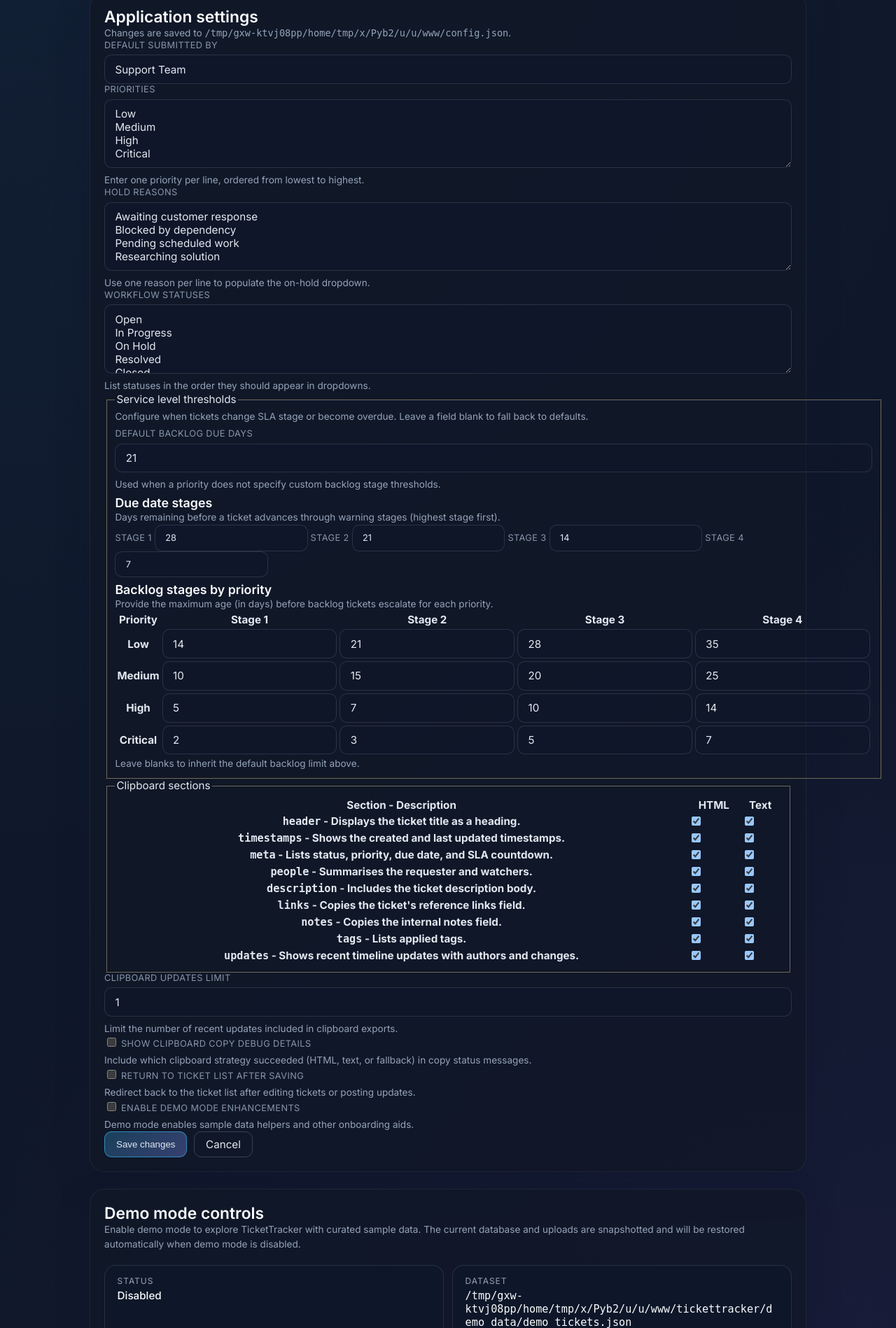
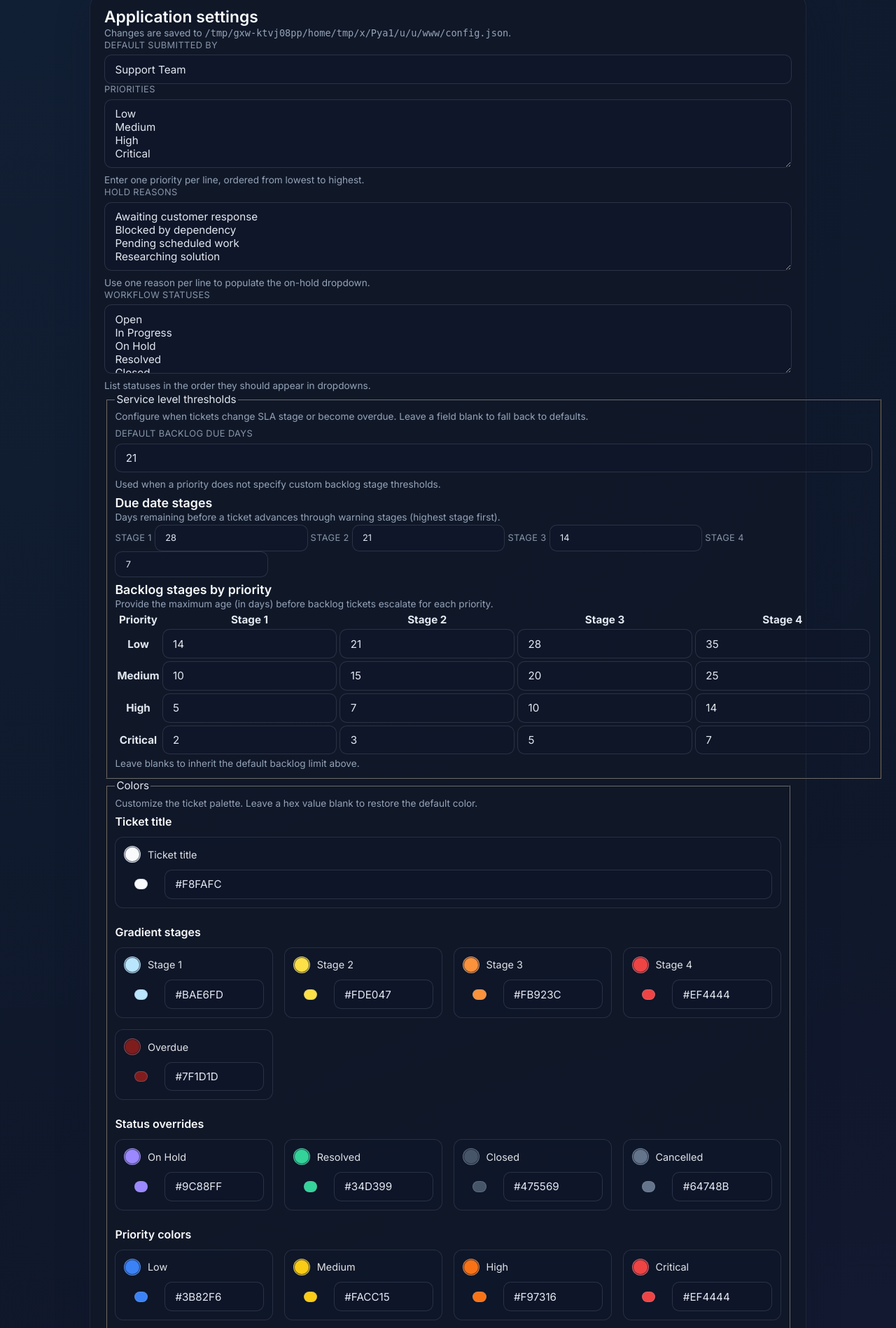
Before and after one commit to rinc3w1nd/TicketTracker, a Flask app: page /settings in a window 1280 px wide. Shown: the part 154-2052 px from the top of the page at 70% size. Run offline with Flask 3, Linux system fonts and the light colour scheme.

Commit message:
Add configurable color palette controls

```diff
--- a/static/css/styles.css
+++ b/static/css/styles.css
@@ -981,6 +981,92 @@ body.compact .filter-fields .filter-actions {
 
 .field-group[data-hidden] {
   display: none;
+}
+
+.color-settings .color-palette {
+  display: flex;
+  flex-direction: column;
+  gap: 1.5rem;
+}
+
+.color-section {
+  display: flex;
+  flex-direction: column;
+  gap: 0.75rem;
+}
+
+.color-section h3 {
+  font-size: 1rem;
+  font-weight: 600;
+  color: #f8fafc;
+}
+
+.color-section-grid {
+  display: grid;
+  gap: 1rem;
+  grid-template-columns: repeat(auto-fit, minmax(220px, 1fr));
+}
+
+.color-entry {
+  background: rgba(15, 23, 42, 0.45);
+  border: 1px solid rgba(148, 163, 184, 0.18);
+  border-radius: 0.75rem;
+  padding: 0.75rem;
+  display: flex;
+  flex-direction: column;
+  gap: 0.6rem;
+}
+
+.color-entry-label {
+  display: flex;
+  align-items: center;
+  gap: 0.6rem;
+  font-size: 0.9rem;
+  color: rgba(248, 250, 252, 0.9);
+}
+
+.color-chip {
+  width: 1.5rem;
+  height: 1.5rem;
+  border-radius: 999px;
+  border: 1px solid rgba(148, 163, 184, 0.35);
+  box-shadow: 0 0 0 1px rgba(15, 23, 42, 0.6) inset;
+}
+
+.color-entry-inputs {
+  display: flex;
+  align-items: center;
+  gap: 0.6rem;
+  flex-wrap: wrap;
+}
+
+.color-entry-inputs input[type="color"] {
+  border: none;
+  padding: 0;
+  width: 3rem;
+  height: 2.25rem;
+  background: transparent;
+  cursor: pointer;
+}
+
+.color-entry-inputs input[type="color"]::-webkit-color-swatch-wrapper {
+  padding: 0;
+}
+
+.color-entry-inputs input[type="color"]::-webkit-color-swatch {
+  border: 1px solid rgba(148, 163, 184, 0.3);
+  border-radius: 0.5rem;
+}
+
+.color-entry-inputs input[type="color"]::-moz-color-swatch {
+  border: 1px solid rgba(148, 163, 184, 0.3);
+  border-radius: 0.5rem;
+}
+
+.color-hex-input {
+  flex: 1 1 8ch;
+  min-width: 0;
+  text-transform: uppercase;
 }
 
 .tag-mode {
--- a/templates/settings.html
+++ b/templates/settings.html
@@ -143,6 +143,52 @@
             </tbody>
           </table>
           <p class="help">Leave blanks to inherit the default backlog limit above.</p>
+        </div>
+      </fieldset>
+
+      <fieldset class="field-group color-settings">
+        <legend>Colors</legend>
+        <p class="help">
+          Customize the ticket palette. Leave a hex value blank to restore the default
+          color.
+        </p>
+        <div class="color-palette">
+          {% for section in color_sections %}
+            <div class="color-section">
+              <h3>{{ section.label }}</h3>
+              <div class="color-section-grid">
+                {% for entry in section.entries %}
+                  {% set key_slug = entry.key|lower|replace(' ', '-')|replace('/', '-')|replace('[', '-')|replace(']', '-') %}
+                  {% set input_id = "color_%s_%s" | format(section.name, key_slug) %}
+                  <div class="color-entry">
+                    <div class="color-entry-label">
+                      <span class="color-chip" style="background-color: {{ entry.value }}" aria-hidden="true"></span>
+                      <span>{{ entry.label }}</span>
+                    </div>
+                    <div class="color-entry-inputs">
+                      <input
+                        type="color"
+                        id="{{ input_id }}"
+                        name="{{ entry.field_name }}"
+                        value="{{ entry.value }}"
+                        aria-label="{{ entry.label }} color"
+                      />
+                      <input
+                        type="text"
+                        class="color-hex-input"
+                        name="{{ entry.text_field_name }}"
+                        value="{{ entry.text }}"
+                        placeholder="{{ entry.default }}"
+                        pattern="#?[0-9a-fA-F]{3}([0-9a-fA-F]{3})?"
+                        title="Enter a hex color like #AABBCC or #ABC"
+                        aria-label="{{ entry.label }} hex value"
+                      />
+                    </div>
+                  </div>
+                {% endfor %}
+              </div>
+            </div>
+          {% endfor %}
         </div>
       </fieldset>
 
--- a/tickettracker/views/settings.py
+++ b/tickettracker/views/settings.py
@@ -3,7 +3,7 @@ from __future__ import annotations
 
 from dataclasses import replace
 from copy import deepcopy
-from typing import Dict, List, Tuple
+from typing import Dict, List, Mapping, Tuple
 
 from flask import (
     Blueprint,
@@ -18,7 +18,15 @@ from flask import (
 from ..config import (
     AppConfig,
     DEFAULT_CONFIG,
+    DEFAULT_GRADIENT_COLORS,
+    DEFAULT_PRIORITY_COLORS,
     DEFAULT_PRIORITY_STAGE_DAYS_FALLBACK,
+    DEFAULT_STATUS_COLORS,
+    DEFAULT_TAG_COLORS,
+    DEFAULT_TICKET_TITLE_COLOR,
+    GRADIENT_OVERDUE_KEY,
+    GRADIENT_STAGE_ORDER,
+    normalize_hex_color,
     save_config,
 )
 from ..demo import DemoModeError, get_demo_manager
@@ -108,7 +116,317 @@ def _parse_multiline_field(raw_value: str | None) -> List[str]:
     return entries
 
 
+def _color_palette_defaults(config: AppConfig) -> Dict[str, Dict[str, str] | str]:
+    """Return default color values for palette sections, including fallbacks."""
+
+    primary_fallback = (
+        normalize_hex_color(DEFAULT_GRADIENT_COLORS[GRADIENT_STAGE_ORDER[0]])
+        or DEFAULT_GRADIENT_COLORS[GRADIENT_STAGE_ORDER[0]]
+    )
+
+    gradient_defaults: Dict[str, str] = {}
+    for key in [*GRADIENT_STAGE_ORDER, GRADIENT_OVERDUE_KEY]:
+        default_value = normalize_hex_color(DEFAULT_GRADIENT_COLORS.get(key))
+        gradient_defaults[str(key)] = default_value or primary_fallback
+    for key in config.colors.gradient.keys():
+        key_str = str(key)
+        if key_str not in gradient_defaults:
+            gradient_defaults[key_str] = primary_fallback
+
+    status_defaults: Dict[str, str] = {}
+    for key, value in DEFAULT_STATUS_COLORS.items():
+        status_defaults[str(key)] = normalize_hex_color(value) or primary_fallback
+    for key in config.colors.statuses.keys():
+        key_str = str(key)
+        if key_str not in status_defaults:
+            status_defaults[key_str] = primary_fallback
+
+    priority_defaults: Dict[str, str] = {}
+    base_priority_defaults = {
+        str(priority): color for priority, color in DEFAULT_PRIORITY_COLORS.items()
+    }
+    for priority in config.priorities:
+        key_str = str(priority)
+        default_value = base_priority_defaults.get(key_str)
+        normalized = normalize_hex_color(default_value)
+        priority_defaults[key_str] = normalized or primary_fallback
+    for key in config.colors.priorities.keys():
+        key_str = str(key)
+        if key_str not in priority_defaults:
+            default_value = base_priority_defaults.get(key_str)
+            normalized = normalize_hex_color(default_value)
+            priority_defaults[key_str] = normalized or primary_fallback
+
+    tag_defaults: Dict[str, str] = {}
+    for key, value in DEFAULT_TAG_COLORS.items():
+        tag_defaults[str(key)] = normalize_hex_color(value) or primary_fallback
+    for key in config.colors.tags.keys():
+        key_str = str(key)
+        if key_str not in tag_defaults:
+            tag_defaults[key_str] = primary_fallback
+
+    ticket_title_default = (
+        normalize_hex_color(DEFAULT_TICKET_TITLE_COLOR)
+        or DEFAULT_TICKET_TITLE_COLOR
+    )
+
+    return {
+        "ticket_title": ticket_title_default,
+        "gradient": gradient_defaults,
+        "statuses": status_defaults,
+        "priorities": priority_defaults,
+        "tags": tag_defaults,
+    }
+
+
+def _color_palette_display(config: AppConfig) -> Dict[str, Dict[str, Dict[str, str]]]:
+    """Return palette data structure used to populate the settings form."""
+
+    defaults = _color_palette_defaults(config)
+
+    palette: Dict[str, Dict[str, Dict[str, str]]] = {
+        "ticket_title": {
+            "value": defaults["ticket_title"],
+            "text": defaults["ticket_title"],
+            "default": defaults["ticket_title"],
+        }
+    }
+
+    for category in ("gradient", "statuses", "priorities", "tags"):
+        palette[category] = {
+            key: {"value": value, "text": value, "default": value}
+            for key, value in defaults.get(category, {}).items()
+        }
+
+    ticket_value = normalize_hex_color(config.colors.ticket_title)
+    if ticket_value:
+        palette["ticket_title"]["value"] = ticket_value
+        palette["ticket_title"]["text"] = ticket_value
+
+    for category_name, source in [
+        ("gradient", config.colors.gradient),
+        ("statuses", config.colors.statuses),
+        ("priorities", config.colors.priorities),
+        ("tags", config.colors.tags),
+    ]:
+        for key, value in source.items():
+            key_str = str(key)
+            normalized = normalize_hex_color(value)
+            if not normalized:
+                continue
+            category = palette.setdefault(category_name, {})
+            entry = category.setdefault(
+                key_str,
+                {
+                    "value": normalized,
+                    "text": normalized,
+                    "default": defaults.get(category_name, {}).get(
+                        key_str, normalized
+                    ),
+                },
+            )
+            entry["value"] = normalized
+            entry["text"] = normalized
+            entry.setdefault(
+                "default",
+                defaults.get(category_name, {}).get(key_str, normalized),
+            )
+
+    return palette
+
+
+def _color_category_entries(
+    config: AppConfig, palette: Dict[str, Dict[str, Dict[str, str]]]
+) -> List[Tuple[str, str, List[Dict[str, object]]]]:
+    """Return ordered palette entries grouped by section for rendering and parsing."""
+
+    sections: List[Tuple[str, str, List[Dict[str, object]]]] = []
+
+    ticket_entry = palette.get("ticket_title")
+    if isinstance(ticket_entry, dict):
+        sections.append(
+            (
+                "ticket_title",
+                "Ticket title",
+                [
+                    {
+                        "key": "ticket_title",
+                        "label": "Ticket title",
+                        "entry": ticket_entry,
+                        "field_name": "colors[ticket_title]",
+                        "text_field_name": "colors_hex[ticket_title]",
+                    }
+                ],
+            )
+        )
+
+    gradient_entries: List[Dict[str, object]] = []
+    gradient_palette = palette.get("gradient", {})
+    gradient_order = [*GRADIENT_STAGE_ORDER, GRADIENT_OVERDUE_KEY]
+    for key in gradient_palette.keys():
+        key_str = str(key)
+        if key_str not in gradient_order:
+            gradient_order.append(key_str)
+    for key in gradient_order:
+        entry = gradient_palette.get(str(key))
+        if not entry:
+            continue
+        if key == GRADIENT_OVERDUE_KEY:
+            label = "Overdue"
+        elif key in GRADIENT_STAGE_ORDER:
+            label = f"Stage {GRADIENT_STAGE_ORDER.index(key) + 1}"
+        else:
+            label = str(key).replace("_", " ").title()
+        gradient_entries.append(
+            {
+                "key": str(key),
+                "label": label,
+                "entry": entry,
+                "field_name": f"colors[gradient][{key}]",
+                "text_field_name": f"colors_hex[gradient][{key}]",
+            }
+        )
+    if gradient_entries:
+        sections.append(("gradient", "Gradient stages", gradient_entries))
+
+    status_entries: List[Dict[str, object]] = []
+    status_palette = palette.get("statuses", {})
+    status_order = list(DEFAULT_STATUS_COLORS.keys())
+    for key in status_palette.keys():
+        key_str = str(key)
+        if key_str not in status_order:
+            status_order.append(key_str)
+    for key in status_order:
+        entry = status_palette.get(str(key))
+        if not entry:
+            continue
+        label = str(key).replace("_", " ").title()
+        status_entries.append(
+            {
+                "key": str(key),
+                "label": label,
+                "entry": entry,
+                "field_name": f"colors[statuses][{key}]",
+                "text_field_name": f"colors_hex[statuses][{key}]",
+            }
+        )
+    if status_entries:
+        sections.append(("statuses", "Status overrides", status_entries))
+
+    priority_entries: List[Dict[str, object]] = []
+    priority_palette = palette.get("priorities", {})
+    priority_order = list(
+        dict.fromkeys([*(str(priority) for priority in config.priorities), *priority_palette.keys()])
+    )
+    for key in priority_order:
+        entry = priority_palette.get(str(key))
+        if not entry:
+            continue
+        priority_entries.append(
+            {
+                "key": str(key),
+                "label": str(key),
+                "entry": entry,
+                "field_name": f"colors[priorities][{key}]",
+                "text_field_name": f"colors_hex[priorities][{key}]",
+            }
+        )
+    if priority_entries:
+        sections.append(("priorities", "Priority colors", priority_entries))
+
+    tag_entries: List[Dict[str, object]] = []
+    tag_palette = palette.get("tags", {})
+    tag_order = list(DEFAULT_TAG_COLORS.keys())
+    for key in tag_palette.keys():
+        key_str = str(key)
+        if key_str not in tag_order:
+            tag_order.append(key_str)
+    for key in tag_order:
+        entry = tag_palette.get(str(key))
+        if not entry:
+            continue
+        label = str(key).replace("_", " ").title()
+        tag_entries.append(
+            {
+                "key": str(key),
+                "label": label,
+                "entry": entry,
+                "field_name": f"colors[tags][{key}]",
+                "text_field_name": f"colors_hex[tags][{key}]",
+            }
+        )
+    if tag_entries:
+        sections.append(("tags", "Tag colors", tag_entries))
+
+    return sections
+
+
+def _process_color_entry(
+    form_data: Mapping[str, str],
+    entry_info: Dict[str, object],
+    invalid_labels: List[str],
+) -> None:
+    """Apply submitted values to a color entry, tracking validation errors."""
+
+    entry = entry_info["entry"]
+    if not isinstance(entry, dict):
+        return
+
+    default_value = str(entry.get("default", entry.get("value", "")))
+    field_name = str(entry_info.get("field_name", ""))
+    text_field_name = str(entry_info.get("text_field_name", ""))
+
+    color_value = str(form_data.get(field_name, "")).strip()
+    text_value = str(form_data.get(text_field_name, "")).strip()
+    chosen_value = text_value or color_value
+
+    if not chosen_value:
+        entry["value"] = default_value
+        entry["text"] = ""
+        return
+
+    normalized = normalize_hex_color(chosen_value)
+    if normalized is None:
+        entry["text"] = chosen_value
+        entry.setdefault("value", default_value)
+        label = str(entry_info.get("label", "color"))
+        invalid_labels.append(label)
+        return
+
+    entry["value"] = normalized
+    entry["text"] = normalized
+
+
+def _color_sections(
+    config: AppConfig, palette: Dict[str, Dict[str, Dict[str, str]]]
+) -> List[Dict[str, object]]:
+    """Return palette metadata for rendering the settings form."""
+
+    sections: List[Dict[str, object]] = []
+    for name, label, entries in _color_category_entries(config, palette):
+        section_entries: List[Dict[str, object]] = []
+        for entry_info in entries:
+            entry = entry_info["entry"]
+            if not isinstance(entry, dict):
+                continue
+            section_entries.append(
+                {
+                    "key": entry_info["key"],
+                    "label": entry_info["label"],
+                    "value": entry.get("value", entry.get("default")),
+                    "text": entry.get("text", entry.get("value")),
+                    "default": entry.get("default", entry.get("value")),
+                    "field_name": entry_info["field_name"],
+                    "text_field_name": entry_info["text_field_name"],
+                }
+            )
+        if section_entries:
+            sections.append({"name": name, "label": label, "entries": section_entries})
+    return sections
+
 def _form_defaults(config: AppConfig) -> Dict[str, object]:
+    color_palette = _color_palette_display(config)
+
     html_sections = (
         list(config.clipboard_summary.html_sections)
         or config.clipboard_summary.sections_for_html()
@@ -171,6 +489,7 @@ def _form_defaults(config: AppConfig) -> Dict[str, object]:
         "due_stage_days": padded_due_stage_days,
         "priority_stage_days": display_priority_stage_days,
         "sla_stage_count": stage_count,
+        "color_palette": color_palette,
     }
 
 
@@ -198,6 +517,13 @@ def view_settings():
         debug_status_enabled = request.form.get("clipboard_debug_status") is not None
         auto_return_enabled = request.form.get("auto_return_to_list") is not None
         demo_mode_enabled = request.form.get("demo_mode") is not None
+
+        color_palette = _color_palette_display(config)
+        color_entries = _color_category_entries(config, color_palette)
+        invalid_color_labels: List[str] = []
+        for _, _, entries in color_entries:
+            for entry_info in entries:
+                _process_color_entry(request.form, entry_info, invalid_color_labels)
 
         section_names = [name for name, _ in section_options]
 
@@ -258,6 +584,7 @@ def view_settings():
             "due_stage_days": due_stage_display,
             "priority_stage_days": padded_priority_display,
             "sla_stage_count": stage_count,
+            "color_palette": color_palette,
         }
 
         errors: List[str] = []
@@ -366,6 +693,14 @@ def view_settings():
         else:
             default_due_days_value = None
 
+        if invalid_color_labels:
+            unique_labels = list(dict.fromkeys(invalid_color_labels))
+            errors.append(
+                "Provide valid hex colors (example #AABBCC) for: "
+                + ", ".join(unique_labels)
+                + "."
+            )
+
         should_enable_demo = demo_mode_enabled and not config.demo_mode
         should_disable_demo = not demo_mode_enabled and config.demo_mode
 
@@ -373,6 +708,44 @@ def view_settings():
             for message in errors:
                 flash(message, "error")
         else:
+            gradient_colors: Dict[str, str] = {}
+            for key, entry in color_palette.get("gradient", {}).items():
+                normalized = normalize_hex_color(entry.get("value")) or normalize_hex_color(
+                    entry.get("default")
+                )
+                if normalized:
+                    gradient_colors[str(key)] = normalized
+
+            status_colors: Dict[str, str] = {}
+            for key, entry in color_palette.get("statuses", {}).items():
+                normalized = normalize_hex_color(entry.get("value")) or normalize_hex_color(
+                    entry.get("default")
+                )
+                if normalized:
+                    status_colors[str(key)] = normalized
+
+            priority_colors: Dict[str, str] = {}
+            for key, entry in color_palette.get("priorities", {}).items():
+                normalized = normalize_hex_color(entry.get("value")) or normalize_hex_color(
+                    entry.get("default")
+                )
+                if normalized:
+                    priority_colors[str(key)] = normalized
+
+            tag_colors: Dict[str, str] = {}
+            for key, entry in color_palette.get("tags", {}).items():
+                normalized = normalize_hex_color(entry.get("value")) or normalize_hex_color(
+                    entry.get("default")
+                )
+                if normalized:
+                    tag_colors[str(key)] = normalized
+
+            ticket_title_value = normalize_hex_color(
+                color_palette.get("ticket_title", {}).get("value")
+            ) or normalize_hex_color(color_palette.get("ticket_title", {}).get("default"))
+            if not ticket_title_value:
+                ticket_title_value = DEFAULT_TICKET_TITLE_COLOR
+
             summary = replace(
                 config.clipboard_summary,
                 html_sections=html_sections,
@@ -388,6 +761,15 @@ def view_settings():
                 default_due_days=default_due_days_value,
             )
 
+            updated_colors = replace(
+                config.colors,
+                gradient=gradient_colors,
+                statuses=status_colors,
+                priorities=priority_colors,
+                tags=tag_colors,
+                ticket_title=ticket_title_value,
+            )
+
             updated_config = replace(
                 config,
                 default_submitted_by=default_submitted_by,
@@ -398,6 +780,7 @@ def view_settings():
                 auto_return_to_list=auto_return_enabled,
                 demo_mode=demo_mode_enabled,
                 sla=updated_sla,
+                colors=updated_colors,
             )
 
             toggle_error = False
@@ -447,6 +830,7 @@ def view_settings():
                         )
 
     demo_status = demo_manager.status()
+    color_sections = _color_sections(config, form_data.get("color_palette", {}))
 
     return render_template(
         "settings.html",
@@ -458,6 +842,7 @@ def view_settings():
             "settings.view_settings", compact_mode
         ),
         clipboard_sections=section_options,
+        color_sections=color_sections,
         sla_stage_labels=[
             f"Stage {index + 1}" for index in range(form_data.get("sla_stage_count", 0))
         ],
```
Also changed, not shown: tests/test_settings.py (+74 -0 lines), tickettracker/config.py (+76 -37 lines).
